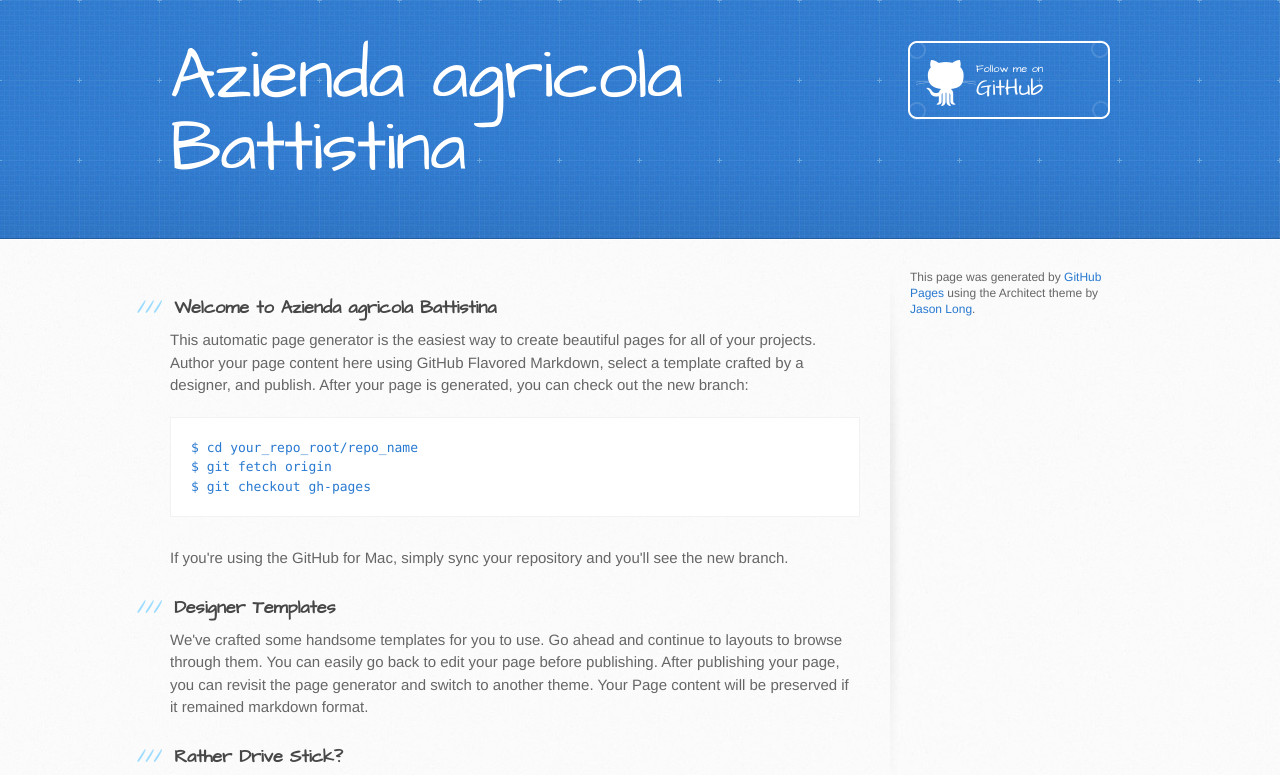
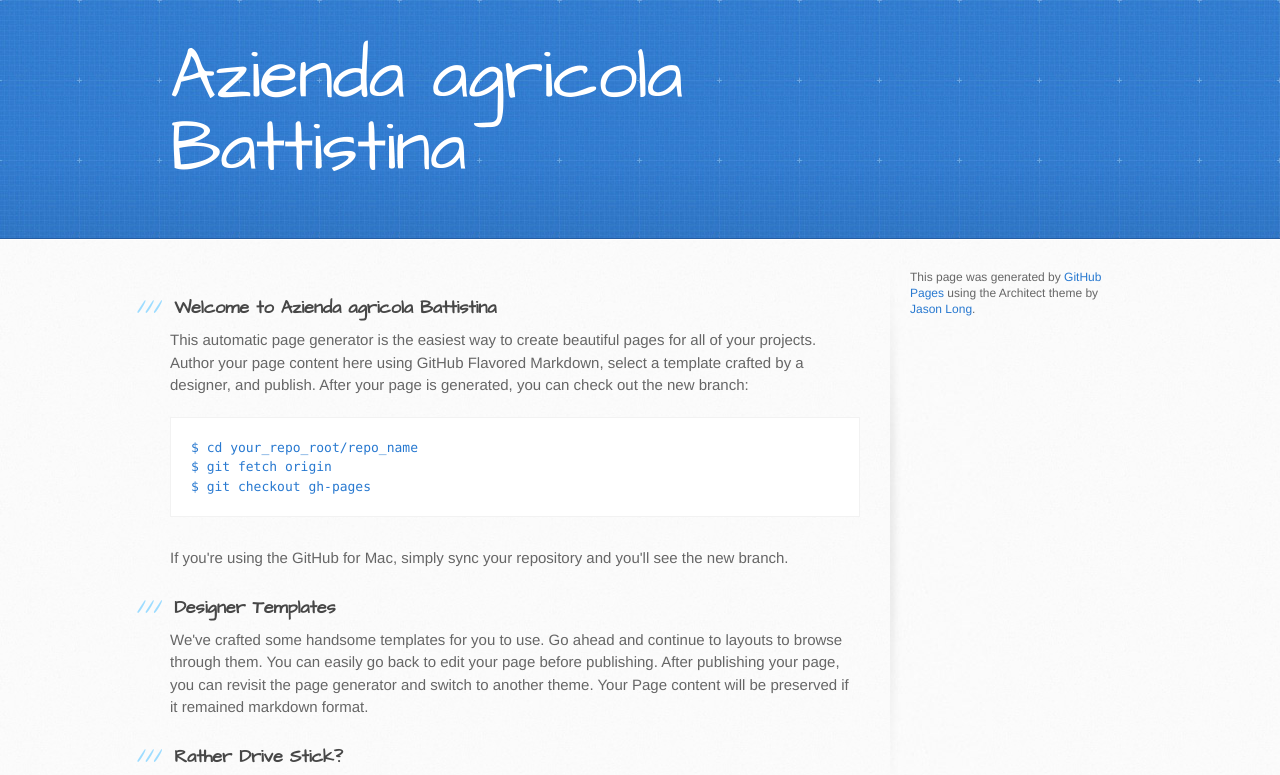
Before and after one commit to battistina/battistina.github.io, a plain HTML site: page index.html in a window 1280 px wide. Shown: the top 775 px of the page. Drawn offline with Linux system fonts and the light colour scheme.

Commit message:
Update index.html

```diff
--- a/index.html
+++ b/index.html
@@ -21,7 +21,7 @@
       <div class="inner">
         <h1>Azienda agricola Battistina</h1>
         <h2></h2>
-        <a href="https://github.com/battistina" class="button"><small>Follow me on</small> GitHub</a>
+
       </div>
     </header>
 
```
